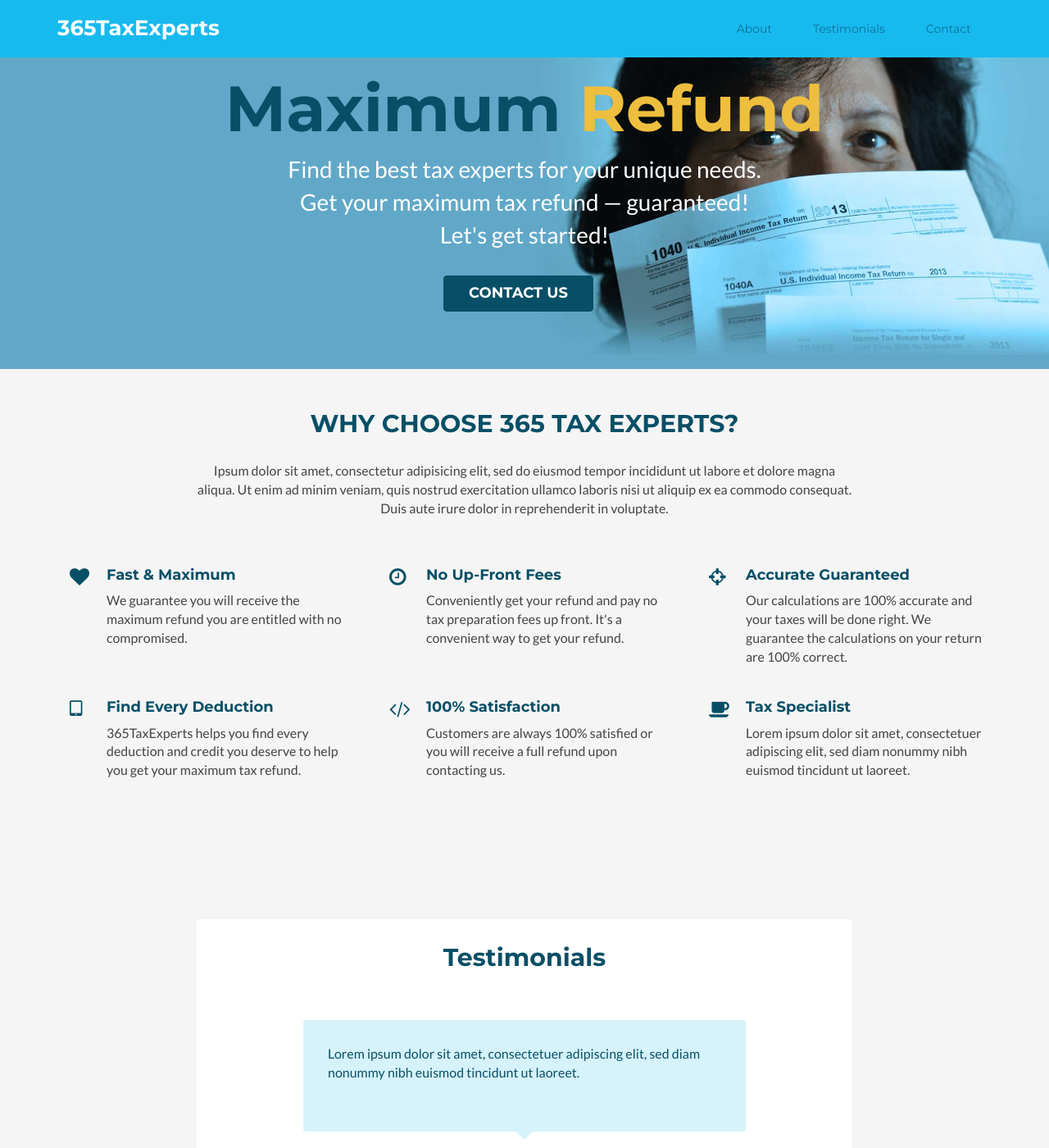
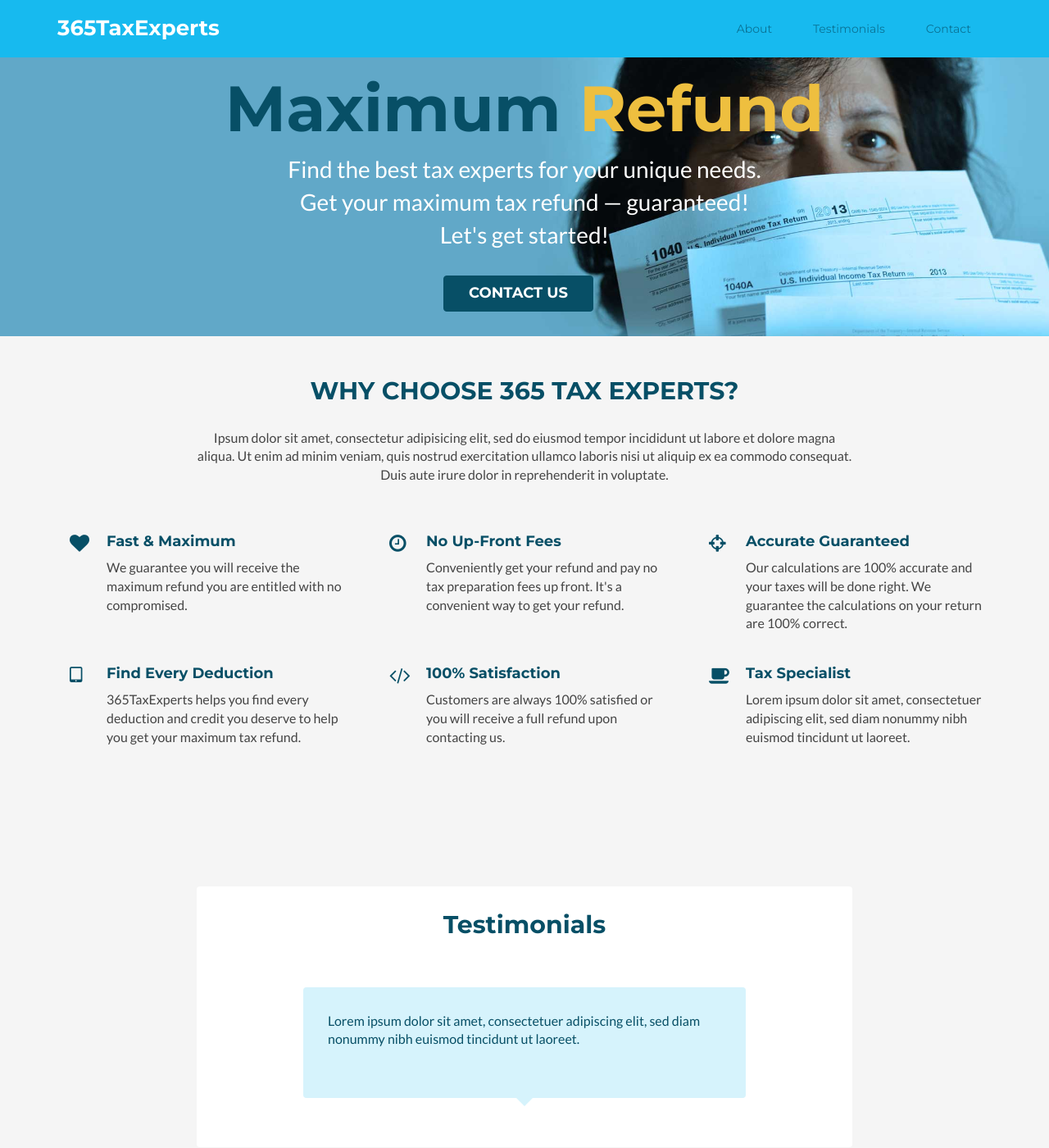
Before and after one commit to rdelphin/rdelphin.github.io, a Jekyll site: the page built from index.html, in a window 1280 px wide and 1400 px high. Shown: the whole window at 82% size. Built offline with Jekyll 4.4.1, drawn with Linux system fonts in a browser that asks for light colours.

Commit message:
remove promo height

```diff
--- a/public/css/styles.css
+++ b/public/css/styles.css
@@ -186,7 +186,6 @@ pre code {
   background: url(../images/365taxexperts-customer2-bg.jpg) center top no-repeat fixed;
   background-size: cover;
   color: #fff;
-  height: 450px
   /* padding-top: 150px; */
 }
 .promo .title {
```
